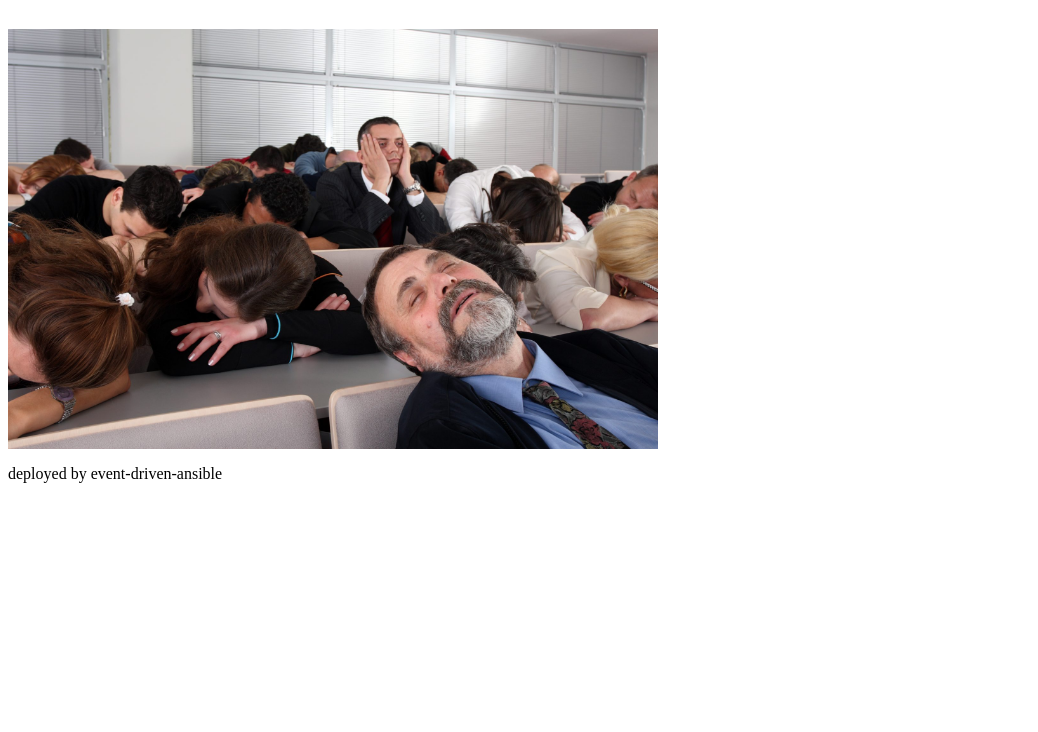
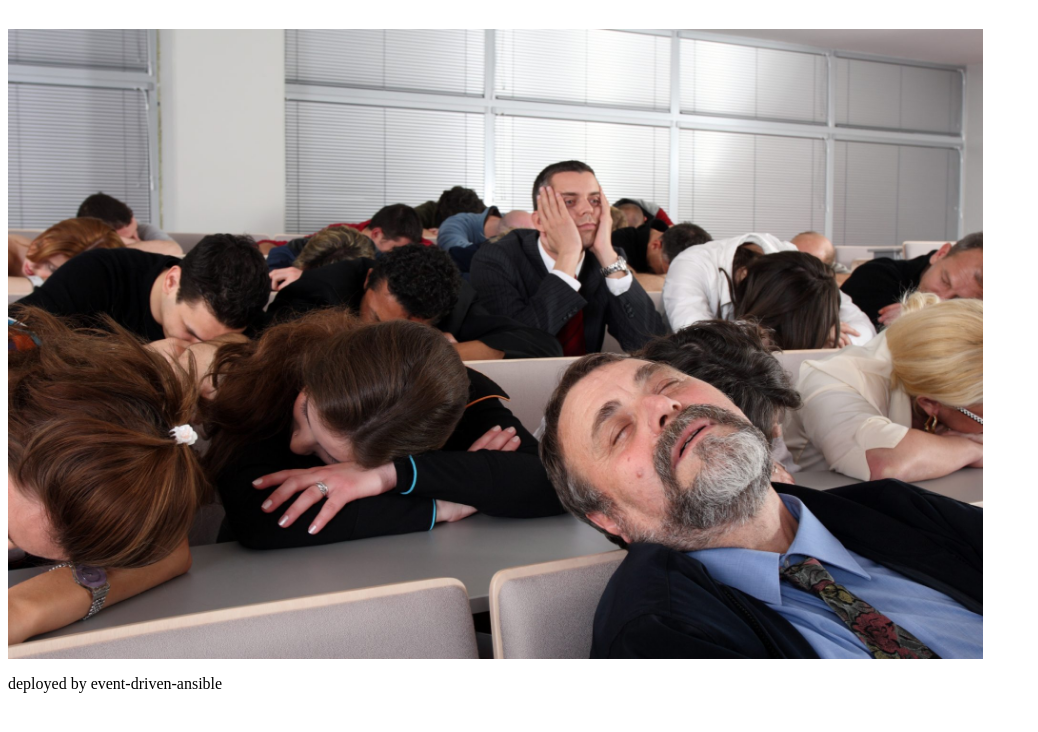
Before and after one commit to johanodell/webapp-demo, a plain HTML site: page index.html in a window 1280 px wide. Shown: the part 66-798 px from the top of the page, without its empty margins (0-1038 px from the left). Drawn offline with Linux system fonts and the light colour scheme.

Commit message:
chnged website

```diff
--- a/index.html
+++ b/index.html
@@ -6,7 +6,7 @@
 
     <h1 style="font-size:300%;">    Meanwhile @ Red Hat Tech Update...  </h1>
 
-          <img src="webinar.jpg" height="420" width="650"
+          <img src="webinar.jpg" height="630" width="975"
 
 
   </body>
```
